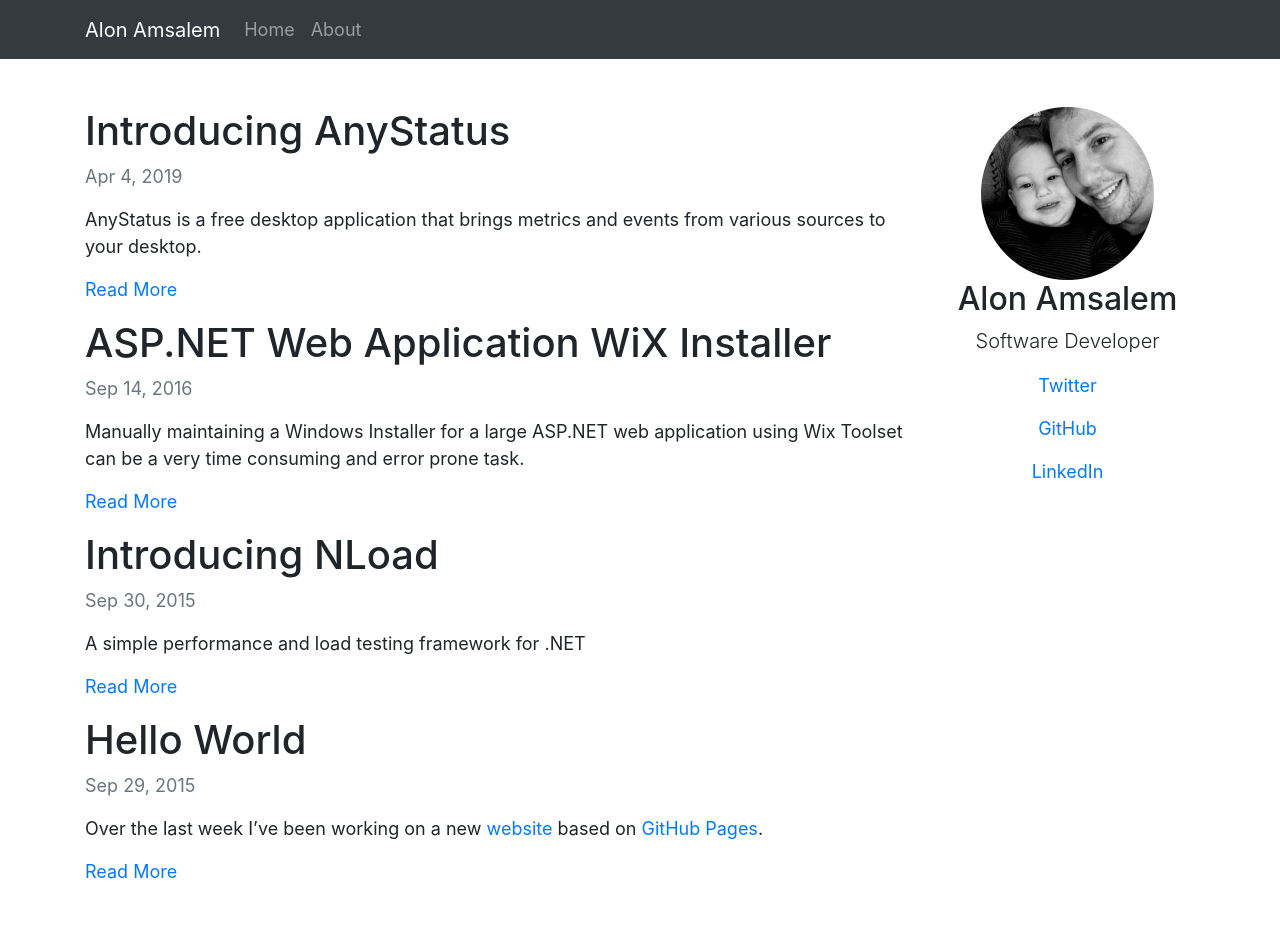
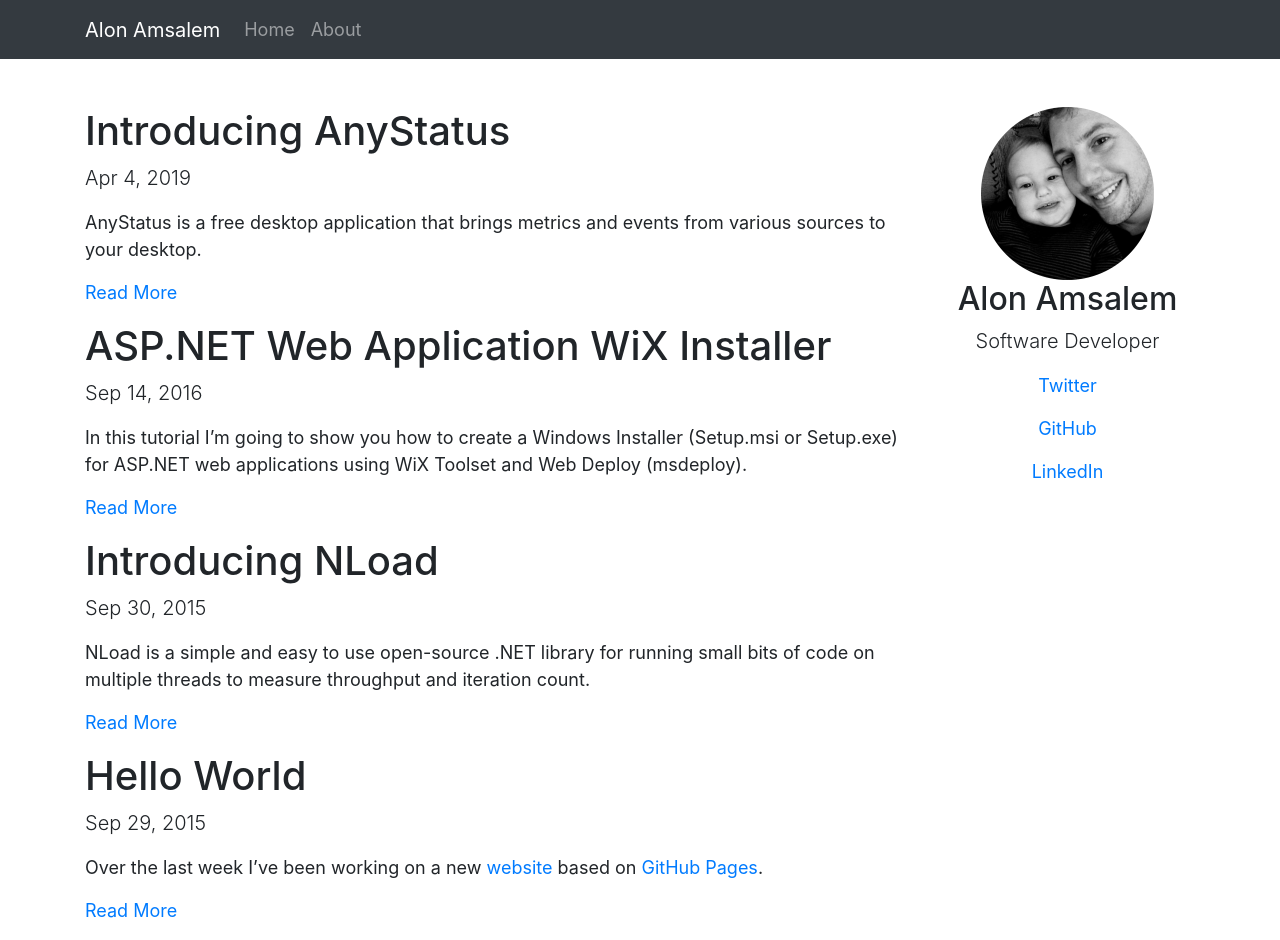
Before and after one commit to AlonAm/alonam.github.io, a Jekyll site: the page built from index.html, in a window 1280 px wide. Built offline with Jekyll 4.4.1, drawn with Linux system fonts in a browser that asks for light colours; before the commit the page ends 901 px from its top, so only the background shows below that.

Commit message:
redesign

````diff
--- a/_config.yml
+++ b/_config.yml
@@ -8,14 +8,13 @@
 
 baseurl: "" # the subpath of your site, e.g. /blog/
 
-url: "http://www.alonam.com" # the base hostname & protocol for your site
+url: "https://www.alonam.com" # the base hostname & protocol for your site
 
 twitter_username: AlonAmsalem
 github_username: AlonAm
 
-# Build settings
 markdown: kramdown
-highlighter: rouge #pygments
+highlighter: rouge #pygments #rouge
 
 gems:
   - jekyll-sitemap
--- a/_includes/head.html
+++ b/_includes/head.html
@@ -6,6 +6,7 @@
     <meta name="description" content="{% if page.excerpt %}{{ page.excerpt | strip_html | strip_newlines | truncate: 160 }}{% else %}{{ site.description }}{% endif %}">
     <link rel="stylesheet" href="https://stackpath.bootstrapcdn.com/bootstrap/4.4.1/css/bootstrap.min.css" integrity="sha384-Vkoo8x4CGsO3+Hhxv8T/Q5PaXtkKtu6ug5TOeNV6gBiFeWPGFN9MuhOf23Q9Ifjh" crossorigin="anonymous">
     <link rel="stylesheet" href="{{ "/css/style.css" | prepend: site.baseurl }}">
+    <link rel="stylesheet" href="{{ "/css/syntax.css" | prepend: site.baseurl }}">
     <link rel="canonical" href="{{ page.url | replace:'index.html','' | prepend: site.baseurl | prepend: site.url }}">
     <link rel="alternate" type="application/rss+xml" title="{{ site.title }}" href="{{ "/feed.xml" | prepend: site.baseurl | prepend: site.url }}" />
 </head>
--- /dev/null
+++ b/_posts/2015-09-30-introducing-nload.md
@@ -0,0 +1,56 @@
+---
+layout: post
+title: Introducing NLoad
+category: Multithreading
+---
+
+NLoad is a simple and easy to use open-source .NET library for running small bits of code on multiple threads to measure throughput and iteration count.
+
+To start using the library run the following command in the Package Manager Console in Visual Studio or download the package from [NuGet](https://www.nuget.org/packages/NLoad/).
+
+```
+Install-Package NLoad
+```
+
+### Usage
+
+Implement the ITest interface to create a test class with your custom code. For example:
+
+
+```csharp
+public class MyTest : ITest
+{
+  public void Initialize()
+  {
+    // Initialize the test, e.g., create a WCF client, load files into memory, etc.
+  }
+
+  public TestResult Execute()
+  {
+    // Send an http request, invoke a WCF service or whatever you want to load test.
+    return TestResult.Success; // or TestResult.Failure
+  }
+}
+```
+
+This test class is created and initialized multiple times during the load test.
+
+Create a new test and run it
+
+```csharp
+var loadTest = NLoad.Test<MyTest>()
+		  .WithNumberOfThreads(5)
+		  .WithDurationOf(TimeSpan.FromMinutes(5))
+		  .OnHeartbeat((s, e) => Console.WriteLine(e.Throughput))
+		.Build();
+
+var result = loadTest.Run();
+```
+
+The test result includes the following information
+
+- Total Errors
+- Total Runtime
+- Total Iterations
+- Min/Max/Average Throughput
+- Min/Max/Average Response Time
--- a/_posts/2015-09-30-nload-a-simple-performance-and-load-testing-framework.md
+++ /dev/null
@@ -1,15 +0,0 @@
----
-layout: post
-title: Introducing NLoad
-category: blog
-published: true
----
-A simple performance and load testing framework for .NET
-
-Over the last few months I've been working on a new open-source project called [NLoad](http://www.nload.io/).
-
-NLoad is a simple performance and load testing framework for .NET used for testing Websites, WCF Services and small bits of code to identify and eliminate bottlenecks at an early stage of development.
-
-The main goal of NLoad is to provide a quick way to generate load using multiple threads on a single machine.
-
-For further information and instructions on using NLoad in your projects please visit [NLoad Website](http://www.nload.io/).
--- a/_posts/2016-09-14-aspnet-web-application-wix_installer.md
+++ b/_posts/2016-09-14-aspnet-web-application-wix_installer.md
@@ -3,33 +3,29 @@
 title: ASP.NET Web Application WiX Installer
 category: blog
 published: true
-tags: wix
+tags: WiX, ASP.NET
 ---
 
-Manually maintaining a Windows Installer for a large ASP.NET web application using Wix Toolset can be a very time consuming and error prone task.
+In this tutorial I'm going to show you how to create a Windows Installer (Setup.msi or Setup.exe) for ASP.NET web applications using WiX Toolset and Web Deploy (msdeploy).
 
-In this tutorial I'm going to show you how to use WiX Toolset and Web Deploy (msdeploy) to create a Windows Installer for ASP.NET web applications.
+## Overview
 
-Source Code: https://github.com/AlonAmsalem/WebAppWixInstallerTemplate
-
-### Overview
-
-**Build**
-
-The installer is created during the build process on the developer's workstation or a build server.
-During the build process, Visual Studio compiles the web application and all of its dependencies and creates a Web Deploy package of all necessary files and folders.
+The installer is created during build process in Visual Studio or CI/CD pipeline on your build server.
+During the build process, Visual Studio compiles the web application and all of its dependencies and creates a Web Deploy package with all of the files and folders.
 
 Compile &#10140; Package &#10140; Harvest &#10140; Create MSI
 
-**Installation**
+Installation
 
 Install &#10140; Create Application Pool &#10140; Create Website &#10140; Start
 
-### Step 1: Add a WiX setup project
-
-Before adding a new setup project, Make sure you installed the latest version of [WiX Toolset](http://wixtoolset.org/).
+## Install WiX Toolset
 
 This tutorial is based on [WiX Toolset](http://wixtoolset.org/) version 3.10.3
+
+Before adding a new setup project, make sure you installed the latest version of [WiX Toolset](http://wixtoolset.org/).
+
+## Step 1 - Add WiX setup project
 
 To add a new setup project in Visual Studio go to File &#10140; New &#10140; Project...
 
@@ -39,7 +35,7 @@
 
 ![Add Installer File](/images/wix_aspnet_tutorial/add_new_wxs_file.png)
 
-### Step 2: Add project reference
+## Step 2 - Add project reference
 
 Add project reference from the WiX setup project to the web application project.
 
@@ -87,3 +83,7 @@
 To disable Web.Config automatic connection string parameterization set MSBuild property AutoParameterizationWebConfigConnectionStrings to False.
 
 Here's a .wixproj file for example  [WebAppInstaller.wixproj](https://github.com/AlonAmsalem/WebAppWixInstallerTemplate/blob/master/WebAppInstaller/WebAppInstaller.wixproj)
+
+## Source Code
+
+https://github.com/AlonAmsalem/WebAppWixInstallerTemplate
--- a/css/style.css
+++ b/css/style.css
@@ -1,3 +1,7 @@
 body {
     font-size: 18px;
 }
+
+h1, h2, h3, h4, h5, h6 {
+    /* margin: 0 0 20px; */
+}
--- /dev/null
+++ b/css/syntax.css
@@ -0,0 +1,35 @@
+.highlight { background-color: #e9ecef; border-radius: .3rem; }
+.highlight pre { padding:16px; }
+.highlight .hll { background-color: #ffffcc }
+.highlight .c { color: #008000 } /* Comment */
+.highlight .err { border: 1px solid #FF0000 } /* Error */
+.highlight .k { color: #0000ff } /* Keyword */
+.highlight .cm { color: #008000 } /* Comment.Multiline */
+.highlight .cp { color: #0000ff } /* Comment.Preproc */
+.highlight .c1 { color: #008000 } /* Comment.Single */
+.highlight .cs { color: #008000 } /* Comment.Special */
+.highlight .ge { font-style: italic } /* Generic.Emph */
+.highlight .gh { font-weight: bold } /* Generic.Heading */
+.highlight .gp { font-weight: bold } /* Generic.Prompt */
+.highlight .gs { font-weight: bold } /* Generic.Strong */
+.highlight .gu { font-weight: bold } /* Generic.Subheading */
+.highlight .kc { color: #0000ff } /* Keyword.Constant */
+.highlight .kd { color: #0000ff } /* Keyword.Declaration */
+.highlight .kn { color: #0000ff } /* Keyword.Namespace */
+.highlight .kp { color: #0000ff } /* Keyword.Pseudo */
+.highlight .kr { color: #0000ff } /* Keyword.Reserved */
+.highlight .kt { color: #2b91af } /* Keyword.Type */
+.highlight .s { color: #a31515 } /* Literal.String */
+.highlight .nc { color: #2b91af } /* Name.Class */
+.highlight .ow { color: #0000ff } /* Operator.Word */
+.highlight .sb { color: #a31515 } /* Literal.String.Backtick */
+.highlight .sc { color: #a31515 } /* Literal.String.Char */
+.highlight .sd { color: #a31515 } /* Literal.String.Doc */
+.highlight .s2 { color: #a31515 } /* Literal.String.Double */
+.highlight .se { color: #a31515 } /* Literal.String.Escape */
+.highlight .sh { color: #a31515 } /* Literal.String.Heredoc */
+.highlight .si { color: #a31515 } /* Literal.String.Interpol */
+.highlight .sx { color: #a31515 } /* Literal.String.Other */
+.highlight .sr { color: #a31515 } /* Literal.String.Regex */
+.highlight .s1 { color: #a31515 } /* Literal.String.Single */
+.highlight .ss { color: #a31515 } /* Literal.String.Symbol */
--- a/index.html
+++ b/index.html
@@ -5,7 +5,7 @@
 <div>
 	{%- assign date_format = site.minima.date_format | default: "%b %-d, %Y" -%}
 	<h1>{{ post.title | escape }}</h1>
-	<p class="text-muted">{{ post.date | date: date_format }}</p>
+	<p class="lead">{{ post.date | date: date_format }}</p>
 	<p>{{ post.excerpt }}</p>
 	<p><a href="{{ post.url | relative_url }}">Read More</a></p>
 </div>
````
Also changed, not shown: other parts of _posts/2016-09-14-aspnet-web-application-wix_installer.md (+1 -1 lines), _layouts/post.html (+3 -5 lines).
